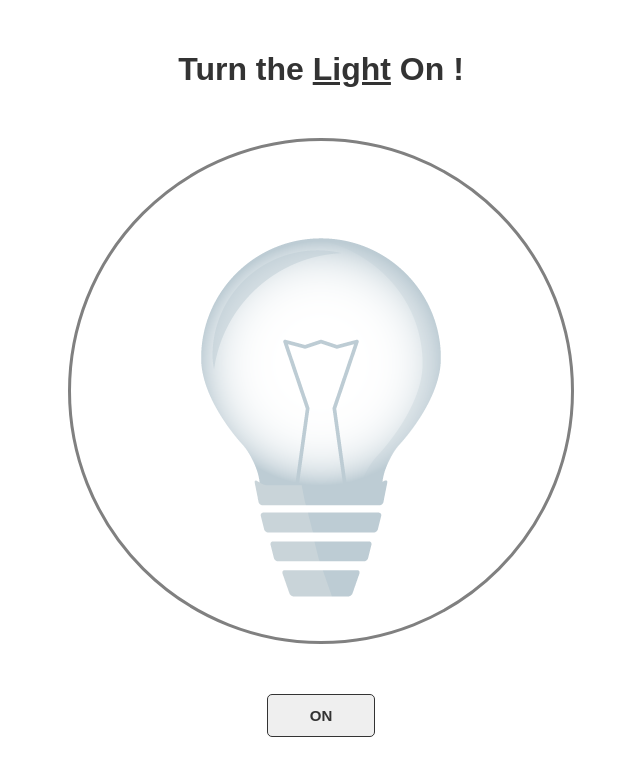
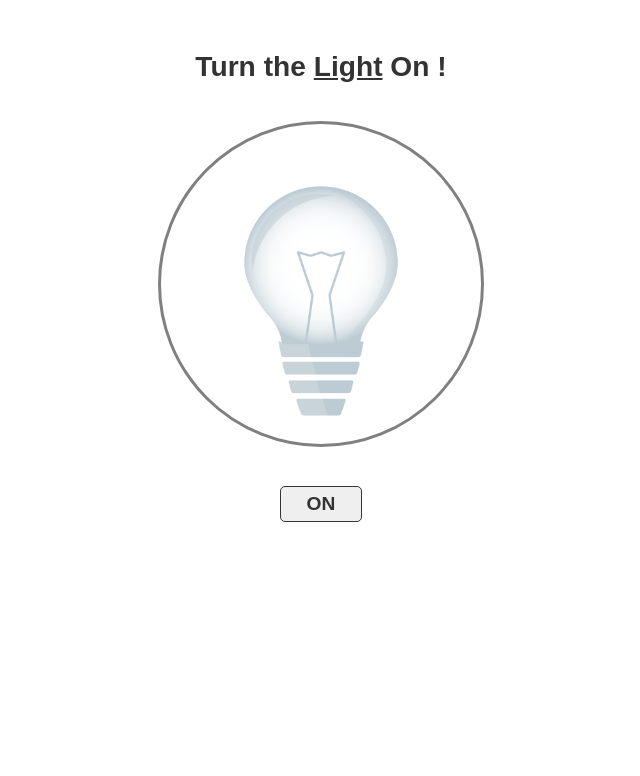
Before and after one commit to IvanMPR/Light-bulb, a plain HTML site: page index.html in a window 1280 px wide. Shown: the whole page, without its empty margins (319-959 px from the left). Drawn offline with Linux system fonts and the light colour scheme.

Commit message:
Changed units from 'px' to 'vw'

```diff
--- a/index.html
+++ b/index.html
@@ -1,40 +1,42 @@
 <!DOCTYPE html>
 <html lang="en">
   <head>
-    <meta charset="UTF-8">
-    <meta name="viewport" content="width=device-width, initial-scale=1.0">
-    <link rel="shortcut icon" type="image/x-icon" href="favicon.ico">
+    <meta charset="UTF-8" />
+    <meta name="viewport" content="width=device-width, initial-scale=1.0" />
+    <link rel="shortcut icon" type="image/x-icon" href="favicon.ico" />
     <style>
       body {
         font-family: Arial, Helvetica, sans-serif;
       }
       h1 {
-        padding-top: 30px;
+        padding-top: 2.5vw;
         text-align: center;
         color: #333;
+        font-size: 2.2vw;
       }
       span {
         text-decoration: underline;
       }
       .container {
         margin: auto;
-        max-width: 506px;
+        max-width: 40vw;
       }
       .container img {
         display: block;
-        margin: 50px auto 50px;
+        margin: 3vw auto 3vw;
         border: grey 3px solid;
         border-radius: 50%;
+        width: 25vw;
       }
       button#switch {
         display: block;
         margin: auto;
-        padding: 12px 42px;
+        padding: 0.5vw 2vw;
         cursor: pointer;
         color: #333;
         border: 1px solid #333;
         border-radius: 5px;
-        font-size: 15px;
+        font-size: 1.5vw;
         font-weight: bold;
       }
       button#switch:hover {
@@ -51,23 +53,29 @@
   <body>
     <h1>Turn the <span>Light</span> On !</h1>
     <div class="container">
-      <a href="https://stock.adobe.com/stock-photo/id/366613431" target="_blank" title="Link to Illustration"> <img src="img/bulbOFF.png" id="bulbOff" alt="Bulb-Off"></a>
+      <a
+        href="https://stock.adobe.com/stock-photo/id/366613431"
+        target="_blank"
+        title="Link to Illustration"
+      >
+        <img src="img/bulbOFF.png" id="bulbOff" alt="Bulb-Off"
+      /></a>
     </div>
     <button id="switch" onclick="turnOn()">ON</button>
     <script>
       var press = true;
       function turnOn() {
         if (press) {
-          document.getElementById('bulbOff').src = 'img/bulbOn.png';
-          document.getElementById('switch').style.backgroundColor = 'yellow';
-          document.getElementById('bulbOff').style.borderColor = 'yellow';
-          document.getElementById('switch').innerHTML = 'OFF';
+          document.getElementById("bulbOff").src = "img/bulbOn.png";
+          document.getElementById("switch").style.backgroundColor = "yellow";
+          document.getElementById("bulbOff").style.borderColor = "yellow";
+          document.getElementById("switch").innerHTML = "OFF";
           press = false;
         } else {
-          document.getElementById('bulbOff').src = 'img/bulbOff.png';
-          document.getElementById('switch').style.backgroundColor = '#ccc';
-          document.getElementById('bulbOff').style.borderColor = 'grey';
-          document.getElementById('switch').innerHTML = 'ON';
+          document.getElementById("bulbOff").src = "img/bulbOff.png";
+          document.getElementById("switch").style.backgroundColor = "#ccc";
+          document.getElementById("bulbOff").style.borderColor = "grey";
+          document.getElementById("switch").innerHTML = "ON";
           press = true;
         }
       }
```
